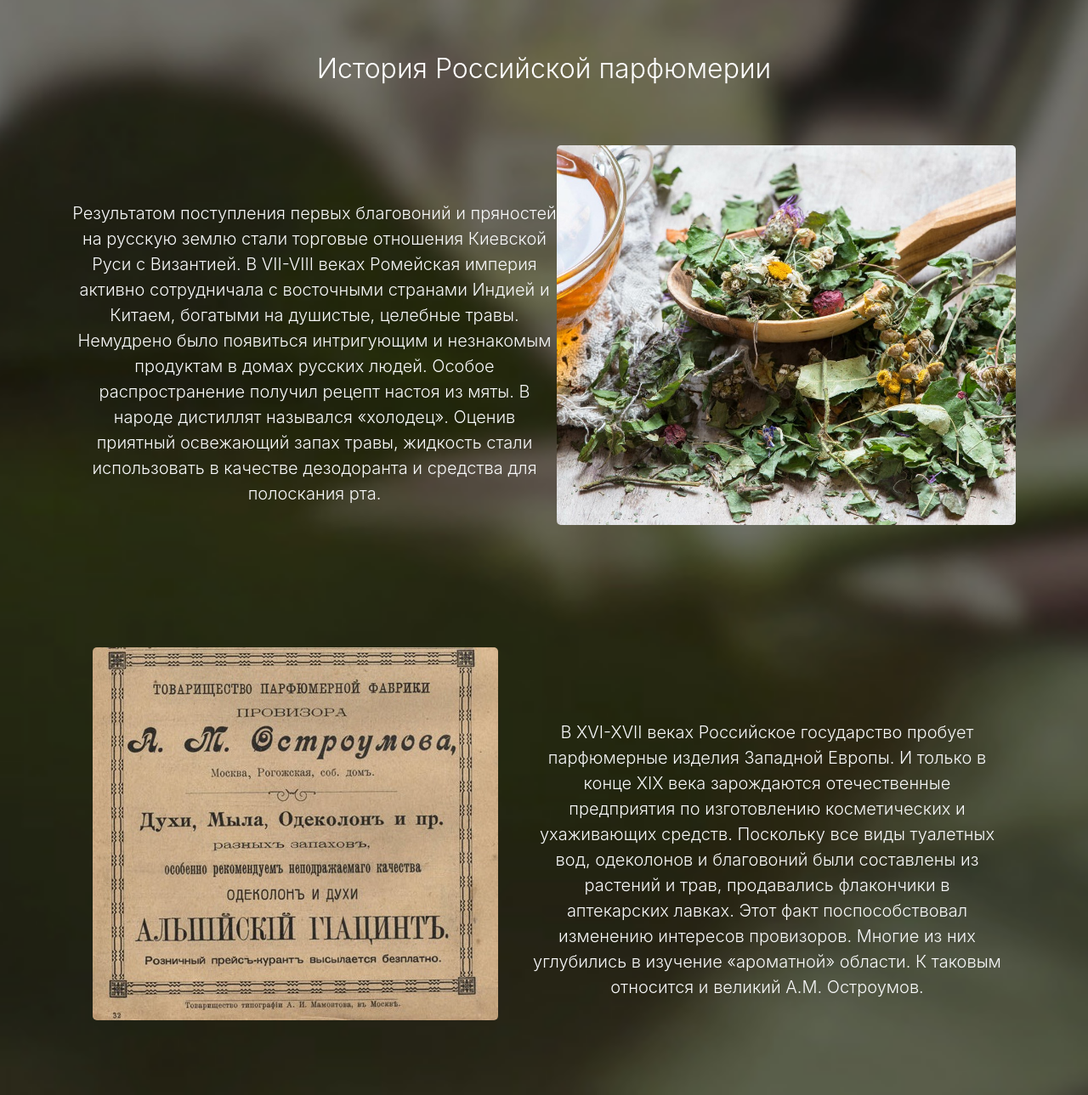
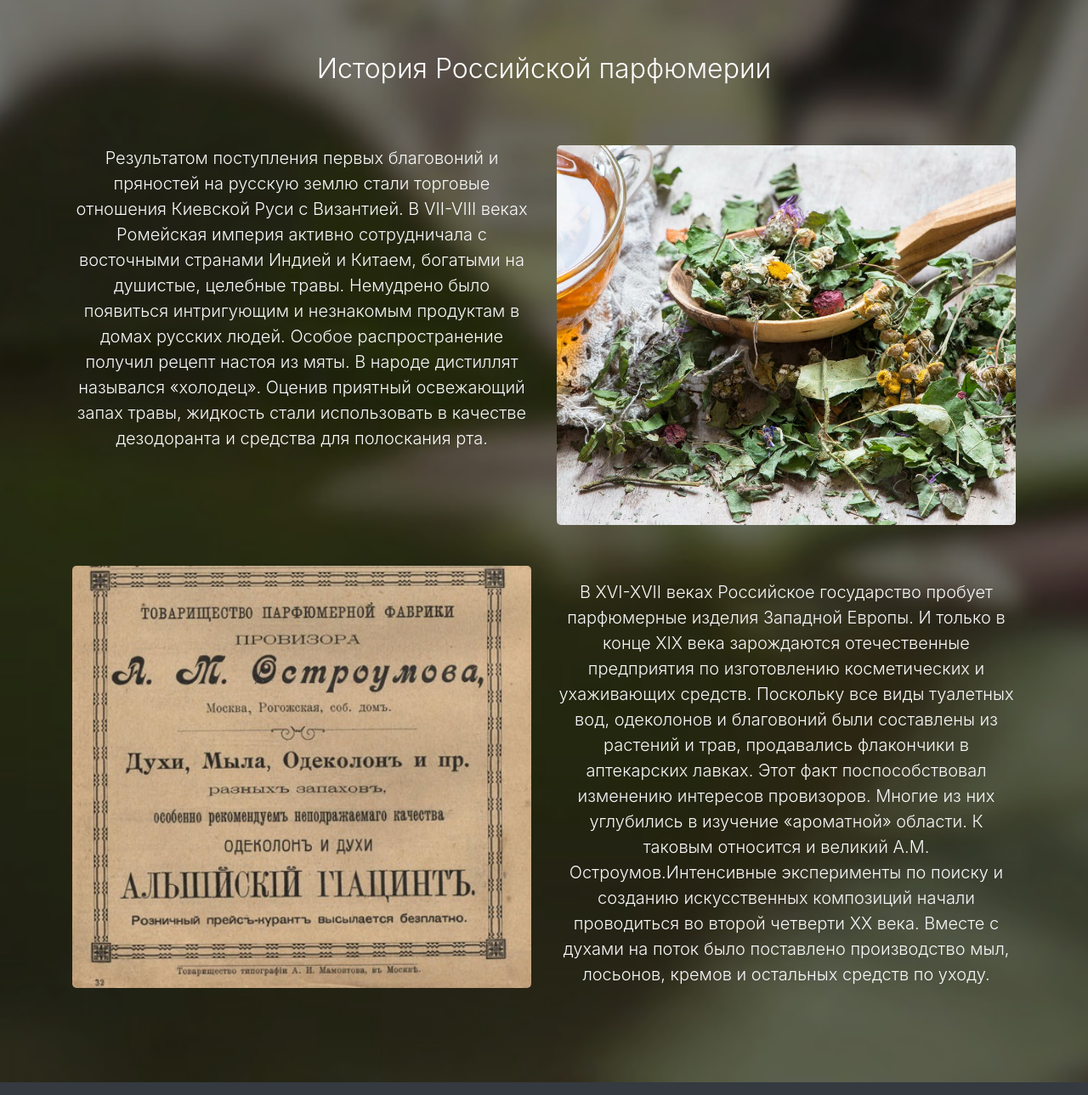
Before and after one commit to kotova-s0/site, a plain HTML site: page history.html in a window 1280 px wide. Shown: the part 2600-3889 px from the top of the page at 85% size. Drawn offline with Linux system fonts and the light colour scheme.

Commit message:
последний коммит

```diff
--- a/history.html
+++ b/history.html
@@ -131,31 +131,28 @@
       <div class="container mb-5">
           <div class="row">
               <div class="col-lg-6">
-                  <div class="text-light lead my-5 text-center" style="justify-content: center; text-align:center; width: 100%; position: absolute; top: 12%;">
-                      <p> Результатом поступления первых благовоний и пряностей на русскую землю стали торговые отношения Киевской Руси с Византией. В VII-VIII веках Ромейская империя активно сотрудничала с восточными странами Индией и Китаем, богатыми на душистые, целебные травы. Немудрено было появиться интригующим и незнакомым продуктам в домах русских людей. Особое распространение получил рецепт настоя из мяты. В народе дистиллят назывался «холодец». Оценив приятный освежающий запах травы, жидкость стали использовать в качестве дезодоранта и средства для полоскания рта.</p>
+                  <div class="text-light lead my-5" style="justify-content: center; text-align:center; width: 100%">
+                      <p>  Результатом поступления первых благовоний и пряностей на русскую землю стали торговые отношения Киевской Руси с Византией. В VII-VIII веках Ромейская империя активно сотрудничала с восточными странами Индией и Китаем, богатыми на душистые, целебные травы. Немудрено было появиться интригующим и незнакомым продуктам в домах русских людей. Особое распространение получил рецепт настоя из мяты. В народе дистиллят назывался «холодец». Оценив приятный освежающий запах травы, жидкость стали использовать в качестве дезодоранта и средства для полоскания рта.</p>
                 </div>
               </div>
-          <div class="col-lg-6">
+          <div class="col-lg-6 pt-5">
               <div class="img-fluid">
-                  <img src="images/myata.jpg"  class="img-fluid justify-content-center my-5" style="border-radius: 5px; widht: 100%; height: auto" alt="Росиия">
+                  <img src="images/myata.jpg"  class="img-fluid justify-content-center" style="border-radius: 5px; widht: 100%; height: auto" alt="Помандер">
               </div>
           </div>
           </div>
       </div>
-      <div class="container">
-          <div class="row" style="justify-content: center; text-align:center; width: 100%;">
-            <div class="col-lg-6">
-                <div class="img-fluid">
-                    <img src="images/rus.jpg"  class="img-fluid justify-content-center my-5" style="border-radius: 5px; widht: 100%; height: auto" alt="Росcия">
-                </div>
-            </div>
-              <div class="col-lg-6 col-lg-offset-3 justify-content-center" style="align-content: center; position:relative">
-                <div class="container justify-content-center" style="justify-content: center; text-align:center; width: 100%">
-                  <div class="text-light lead text-center" style="justify-content: center; display: flex;
-  align-items: center">
-                      <p class="text-center justify-content-center" style="align-content: center; position: absolute; top: 25%;">В XVI-XVII веках Российское государство пробует парфюмерные изделия Западной Европы. И только в конце XIX века зарождаются отечественные предприятия по изготовлению косметических и ухаживающих средств. Поскольку все виды туалетных вод, одеколонов и благовоний были составлены из растений и трав, продавались флакончики в аптекарских лавках. Этот факт поспособствовал изменению интересов провизоров. Многие из них углубились в изучение «ароматной» области. К таковым относится и великий А.М. Остроумов.</p>
-                </div>
-                </div>
+      <div class="container mb-5">
+          <div class="row">
+              <div class="col-lg-6">
+                  <div class="img-fluid">
+                      <img src="images/rus.jpg"  class="img-fluid justify-content-center" style="border-radius: 5px; width: 100%; height: auto" alt="Египет">
+                  </div>
+              </div>
+              <div class="col-lg-6">
+                  <div class="text-light lead pt-3" style="justify-content: center; text-align:center; width: 100%; text-size: 0.3rem">
+                    В XVI-XVII веках Российское государство пробует парфюмерные изделия Западной Европы. И только в конце XIX века зарождаются отечественные предприятия по изготовлению косметических и ухаживающих средств. Поскольку все виды туалетных вод, одеколонов и благовоний были составлены из растений и трав, продавались флакончики в аптекарских лавках. Этот факт поспособствовал изменению интересов провизоров. Многие из них углубились в изучение «ароматной» области. К таковым относится и великий А.М. Остроумов.Интенсивные эксперименты по поиску и созданию искусственных композиций начали проводиться во второй четверти XX века. Вместе с духами на поток было поставлено производство мыл, лосьонов, кремов и остальных средств по уходу.</p>
+                  </div>
               </div>
           </div>
       </div>
```
